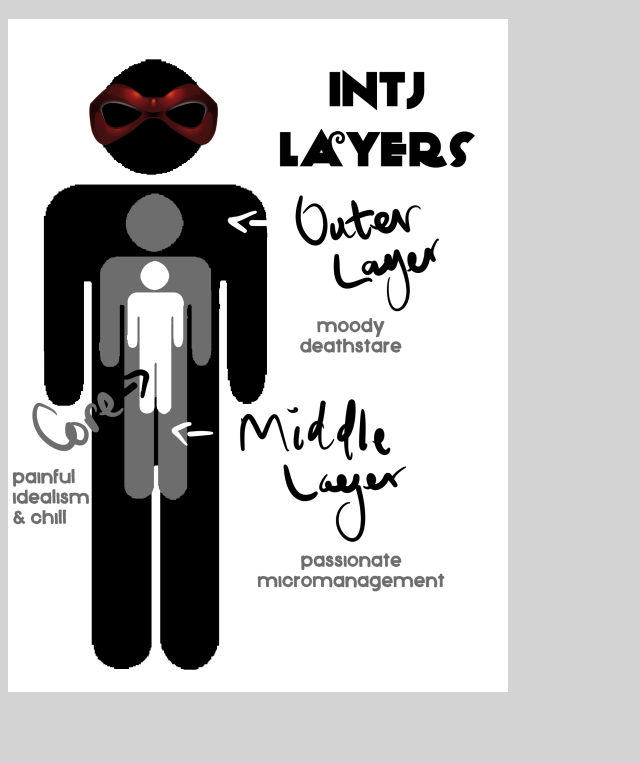
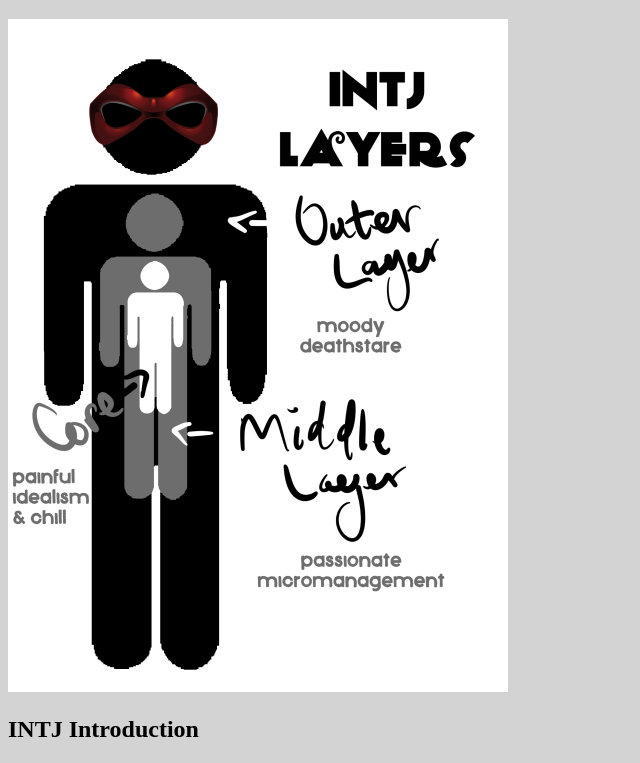
Before and after one commit to williamkimball/personalityPage, a plain HTML site: page index.html in a window 1280 px wide. Shown: the part 61-824 px from the top of the page, without its empty margins (0-640 px from the left). Before the commit the page ends 800 px from the top, so only its background shows below. Drawn offline with Linux system fonts and the light colour scheme.

Commit message:
added heading for name

```diff
--- a/index.html
+++ b/index.html
@@ -1,5 +1,6 @@
 <!DOCTYPE html>
 <html lang="en">
+
 <head>
     <meta charset="UTF-8">
     <meta name="viewport" content="width=device-width, initial-scale=1.0">
@@ -9,9 +10,15 @@
 </head>
 <h1 class="personality">INTJ</h1>
 <img src="intj.png" alt="intj man with descriptors">
+<section>
+    <h2>INTJ Introduction</h2>
+    <p></p>
+</section>
+
 <body>
 
 </body>
+
 </html>
 
 <!-- Create a simple web page with HTML and CSS (no JS) with the following specs:
```
